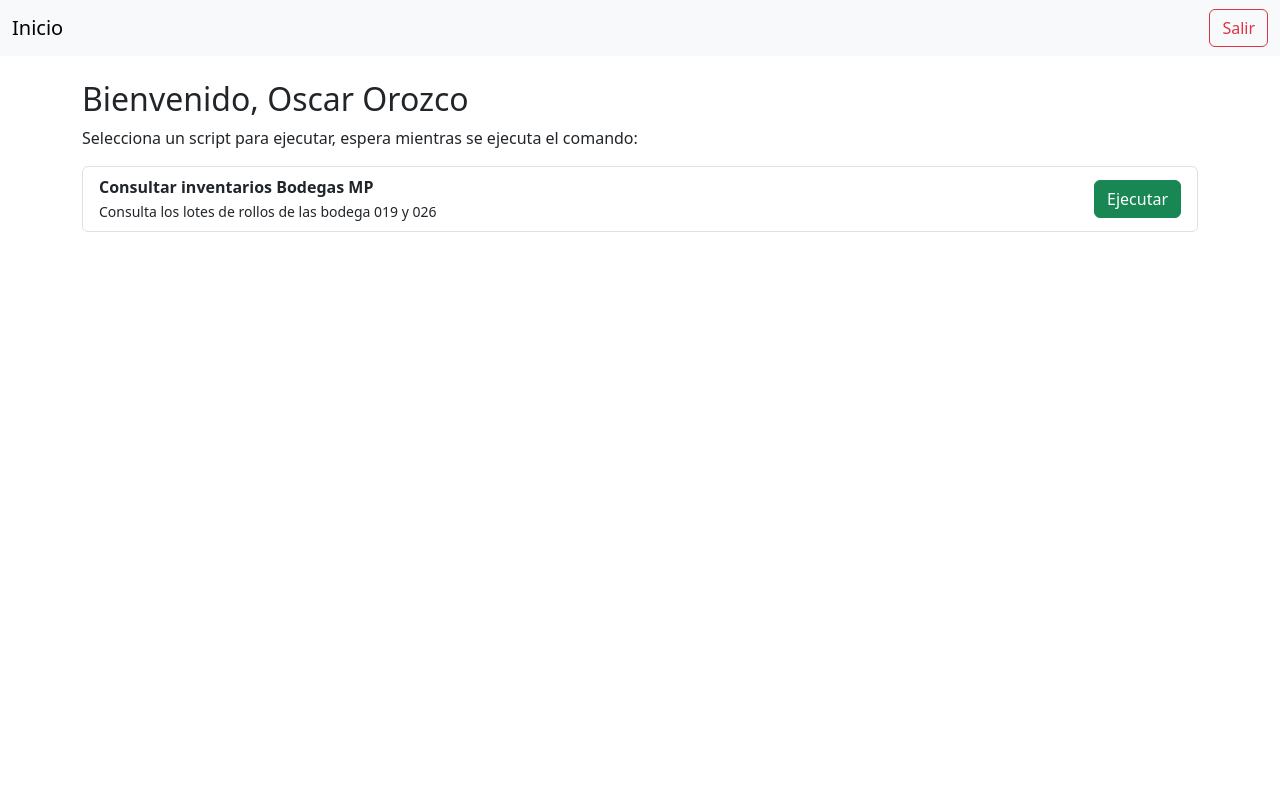
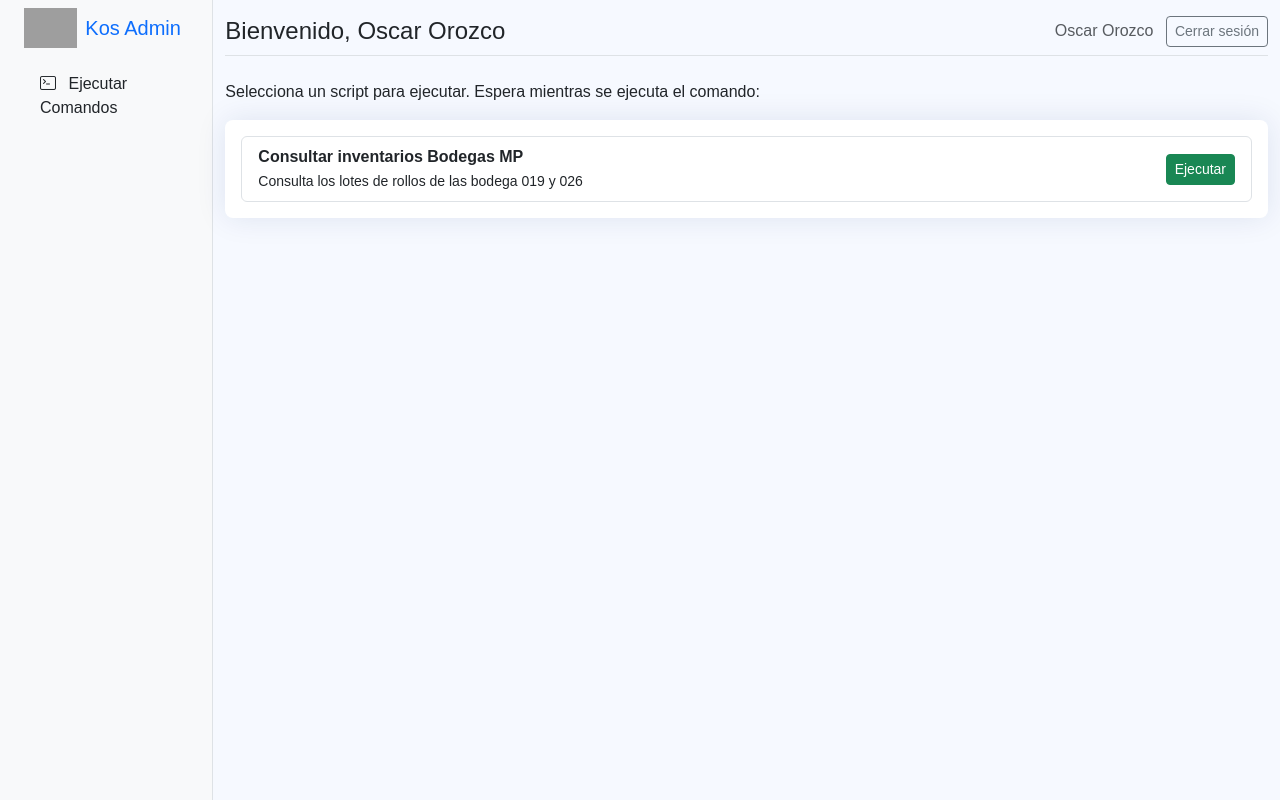
Before and after one commit to Oscar095/Kos_Productions, a Django app: page / in a window 1280 px wide. Run offline with Django 5.2, Linux system fonts and the light colour scheme; a user stored in the database is signed in; data comes from the database, SQL or seed files in the repository; grey boxes are pictures that could not be loaded.

Commit message:
Incluir Logo

```diff
--- a/django_app/scripts_app/templates/registration/login.html
+++ b/django_app/scripts_app/templates/registration/login.html
@@ -3,8 +3,11 @@
 <html lang="es">
 <head>
   <meta charset="UTF-8">
-  <title>Iniciar sesión | Kos</title>
+  <title>Iniciar Sesión | Kos Colombia</title>
   <meta name="viewport" content="width=device-width, initial-scale=1">
+
+  <!-- Favicon -->
+  <link rel="icon" type="image/png" href="{% static 'assets/img/logokos.png' %}">
 
   <!-- Bootstrap & Icons via CDN -->
   <link href="https://cdn.jsdelivr.net/npm/bootstrap@5.3.2/dist/css/bootstrap.min.css" rel="stylesheet">
--- a/django_app/scripts_app/templates/scripts_app/base.html
+++ b/django_app/scripts_app/templates/scripts_app/base.html
@@ -1,20 +1,64 @@
+{% load static %}
 <!DOCTYPE html>
-<html>
+<html lang="es">
 <head>
-    <title>Ejecutor de Scripts</title>
-    <link href="https://cdn.jsdelivr.net/npm/bootstrap@5.3.0/dist/css/bootstrap.min.css" rel="stylesheet">
+  <meta charset="UTF-8">
+  <title>{% block title %}Panel Kos{% endblock %}</title>
+  <meta name="viewport" content="width=device-width, initial-scale=1">
+
+  <!-- Favicon -->
+  <link rel="icon" type="image/png" href="{% static 'assets/img/favicon.png' %}">
+
+  <!-- Bootstrap + Icons -->
+  <link href="https://cdn.jsdelivr.net/npm/bootstrap@5.3.2/dist/css/bootstrap.min.css" rel="stylesheet">
+  <link href="https://cdn.jsdelivr.net/npm/bootstrap-icons@1.10.5/font/bootstrap-icons.css" rel="stylesheet">
+
+  <!-- Estilos personalizados -->
+  <link href="{% static 'assets/css/style.css' %}" rel="stylesheet">
 </head>
 <body>
-<nav class="navbar navbar-expand-lg navbar-light bg-light">
+
   <div class="container-fluid">
-    <a class="navbar-brand" href="/">Inicio</a>
-    {% if user.is_authenticated %}
-        <a class="btn btn-outline-danger" href="/logout/">Salir</a>
-    {% endif %}
+    <div class="row flex-nowrap">
+
+      <!-- Menú lateral -->
+      <div class="col-auto col-md-3 col-xl-2 px-sm-2 px-0 bg-light min-vh-100 border-end">
+        <div class="d-flex flex-column align-items-center align-items-sm-start px-3 pt-2 text-dark">
+          <a href="/" class="d-flex align-items-center pb-3 mb-md-0 me-md-auto text-decoration-none">
+            <img src="{% static 'assets/img/logo.png' %}" alt="Logo" style="max-height: 40px;">
+            <span class="fs-5 d-none d-sm-inline ms-2">Kos Admin</span>
+          </a>
+          <ul class="nav nav-pills flex-column mb-sm-auto mb-0 align-items-sm-start" id="menu">
+            <li class="nav-item">
+              <a href="{% url 'home' %}" class="nav-link text-dark">
+                <i class="bi bi-terminal"></i> <span class="ms-2">Ejecutar Comandos</span>
+              </a>
+            </li>
+            <!-- Aquí puedes agregar más opciones del menú -->
+          </ul>
+        </div>
+      </div>
+
+      <!-- Contenido principal -->
+      <div class="col py-3">
+        <!-- Barra superior -->
+        <div class="d-flex justify-content-between align-items-center border-bottom pb-2 mb-4">
+          <h4 class="mb-0">{% block header_title %}Panel de Control{% endblock %}</h4>
+          <div>
+            <span class="me-2 text-muted">{{ user.first_name }} {{ user.last_name }}</span>
+            <a href="{% url 'logout' %}" class="btn btn-outline-secondary btn-sm">Cerrar sesión</a>
+          </div>
+        </div>
+
+        <!-- Contenido -->
+        {% block content %}{% endblock %}
+      </div>
+
+    </div>
   </div>
-</nav>
-<div class="container mt-4">
-    {% block content %}{% endblock %}
-</div>
+
+  <!-- Scripts -->
+  <script src="https://cdn.jsdelivr.net/npm/bootstrap@5.3.2/dist/js/bootstrap.bundle.min.js"></script>
+  <script src="{% static 'assets/js/main.js' %}"></script>
 </body>
 </html>
--- a/django_app/scripts_app/templates/scripts_app/home.html
+++ b/django_app/scripts_app/templates/scripts_app/home.html
@@ -1,8 +1,13 @@
 {% extends 'scripts_app/base.html' %}
 
+{% block title %}Inicio - Kos Admin{% endblock %}
+{% block header_title %}Bienvenido, {{ user.first_name }} {{ user.last_name }}{% endblock %}
+
 {% block content %}
-<h2>Bienvenido, {{ user.first_name }} {{ user.last_name }}</h2>
-<p>Selecciona un script para ejecutar, espera mientras se ejecuta el comando:</p>
+<p>Selecciona un script para ejecutar. Espera mientras se ejecuta el comando:</p>
+
+<div class="card">
+  <div class="card-body">
     <ul class="list-group">
       {% for script in scripts %}
         <li class="list-group-item d-flex justify-content-between align-items-center">
@@ -10,8 +15,12 @@
             <strong>{{ script.name }}</strong><br>
             <small>{{ script.description }}</small>
           </div>
-            <a href="{% url 'run_script' script.id %}" class="btn btn-success">Ejecutar</a>
+          <a href="{% url 'run_script' script.id %}" class="btn btn-success btn-sm">Ejecutar</a>
         </li>
+      {% empty %}
+        <li class="list-group-item text-muted">No hay scripts disponibles.</li>
       {% endfor %}
     </ul>
+  </div>
+</div>
 {% endblock %}
```
Lines whose indentation alone changed are shown as unchanged.
